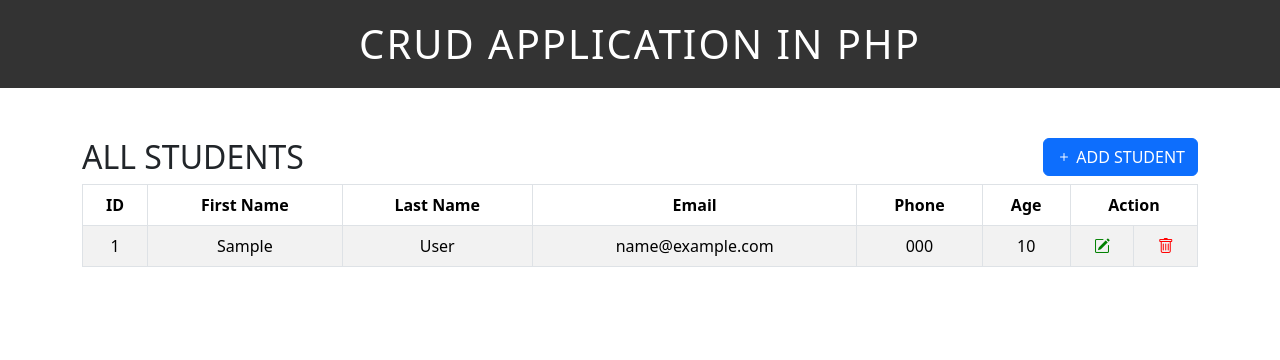
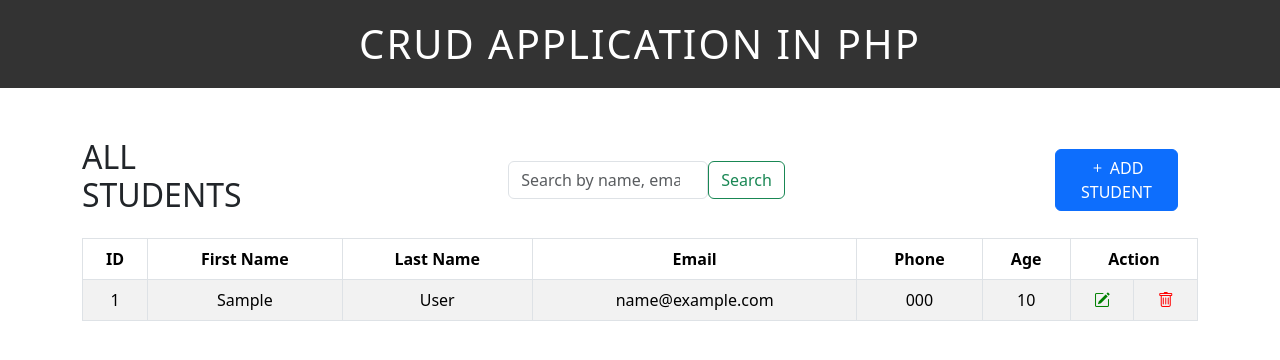
Before and after one commit to TusharCSE35/php_crud_app, a PHP site: page / in a window 1280 px wide. Shown: the top 360 px of the page. Run offline with PHP 8.4, Linux system fonts and the light colour scheme; tables that the repository leaves empty or names only in its code hold one stand-in row (values such as "Sample post").

Commit message:
finally search bar added

```diff
--- a/delete.php
+++ b/delete.php
@@ -4,14 +4,12 @@ include('dbcon.php');
 if (isset($_GET['id'])) {
     $id = $_GET['id'];
 
-    // Delete the student from the database
     $query = "DELETE FROM students WHERE id = {$id}";
     $result = mysqli_query($connection, $query);
 
     if ($result) {
-        // Redirect to index.php with success message
         header("Location: index.php?delete_success=true");
-        exit(); // Make sure the script stops executing after the redirect
+        exit();
     } else {
         die("Query Failed: " . mysqli_error($connection));
     }
--- a/footer.php
+++ b/footer.php
@@ -1,5 +1,4 @@
 </div>
-
     <!-- JS -->
     <script src="https://cdn.jsdelivr.net/npm/bootstrap@5.3.3/dist/js/bootstrap.bundle.min.js" integrity="sha384-YvpcrYf0tY3lHB60NNkmXc5s9fDVZLESaAA55NDzOxhy9GkcIdslK1eN7N6jIeHz" crossorigin="anonymous"></script>
 </body>
--- a/index.php
+++ b/index.php
@@ -7,8 +7,14 @@
     </div>
 <?php endif; ?>
 
-<div class="box1">
+<div class="box1 d-flex align-items-center justify-content-between" style="margin-bottom: 15px;">
     <h2>ALL STUDENTS</h2>
+
+    <form method="GET" action="index.php" class="d-flex" style="flex-grow: 1; justify-content: center; margin: 0 250px;">
+        <input class="form-control" type="search" name="search" placeholder="Search by name, email, or phone" aria-label="Search" style="width: 200px;">
+        <button class="btn btn-outline-success" type="submit">Search</button>
+    </form>
+
     <form action="add_student.php" method="GET">
         <button type="submit" class="btn btn-primary">
             <i class="bi bi-plus"></i> ADD STUDENT
@@ -16,7 +22,8 @@
     </form>
 </div>
 
-<table class="table table-hover table-bordered  table-striped">
+
+<table class="table table-hover table-bordered table-striped">
     <thead>
         <tr>
             <th>ID</th>
@@ -31,7 +38,17 @@
     <tbody>
 
         <?php
-        $query = "SELECT * FROM students";
+        if (isset($_GET['search'])) {
+            $search = mysqli_real_escape_string($connection, $_GET['search']);
+            $query = "SELECT * FROM students WHERE first_name LIKE '%$search%'
+                      OR last_name LIKE '%$search%'
+                      OR email LIKE '%$search%'
+                      OR phone LIKE '%$search%'
+                      OR age LIKE '%$search%'";
+        } else {
+            $query = "SELECT * FROM students";
+        }
+
         $result = mysqli_query($connection, $query);
 
         if (!$result) {
@@ -75,10 +92,10 @@ function confirmDelete(id) {
 window.onload = function() {
     const alertMessage = document.getElementById("alertMessage");
     if (alertMessage) {
-        alertMessage.style.display = "block";  // Show the message
+        alertMessage.style.display = "block";
         setTimeout(function() {
-            alertMessage.style.display = "none";  // Hide the message after 2 seconds
-        }, 2000);  // 2000 milliseconds = 2 seconds
+            alertMessage.style.display = "none";
+        }, 2000);
     }
 }
 </script>
--- a/style.css
+++ b/style.css
@@ -7,11 +7,18 @@
     font-weight: 500;
 }
 
-.box1 h2{
-    float: left;
+.box1 {
+    display: flex;
+    align-items: center;
+    justify-content: space-between;
+    margin-bottom: 15px;
 }
-.box1 button{
-    float: right;
+
+.box1 form {
+    flex-grow: 1;
+    display: flex;
+    justify-content: center;
+    margin: 0 20px;
 }
 
 .container{
```
Also changed, not shown: update.php (+0 -9 lines).
